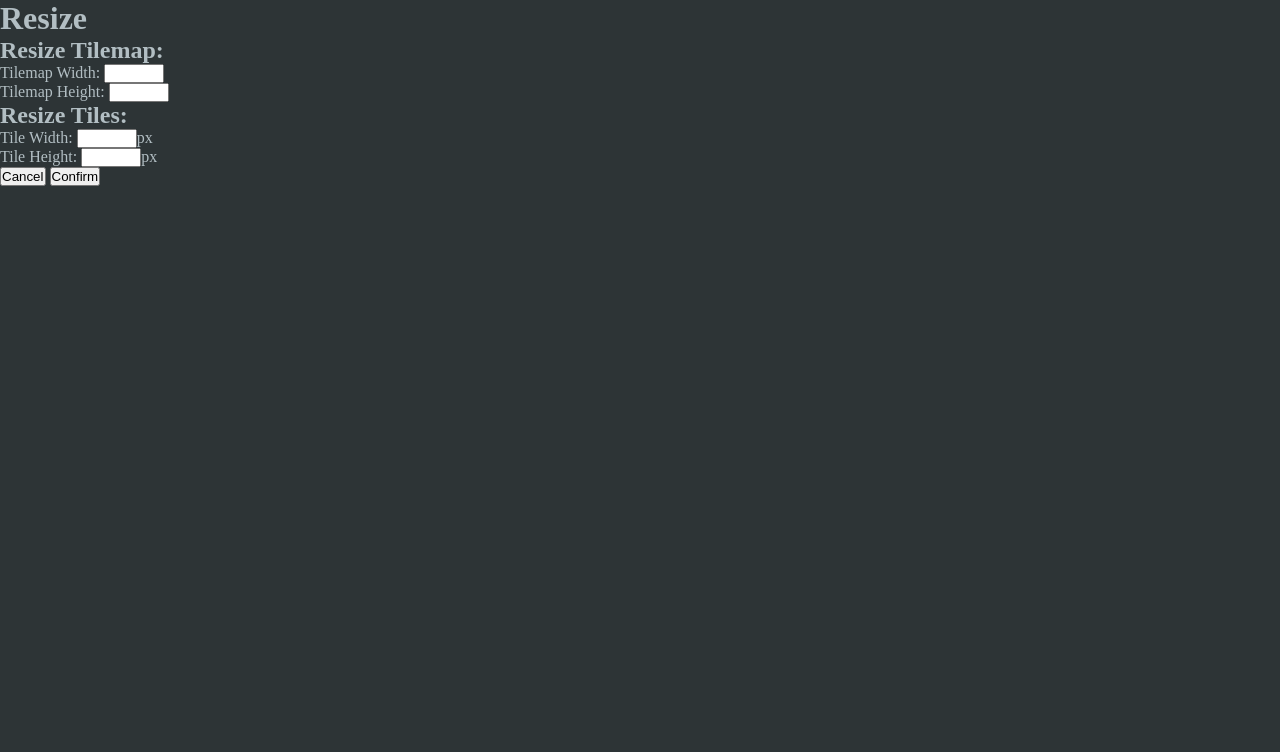
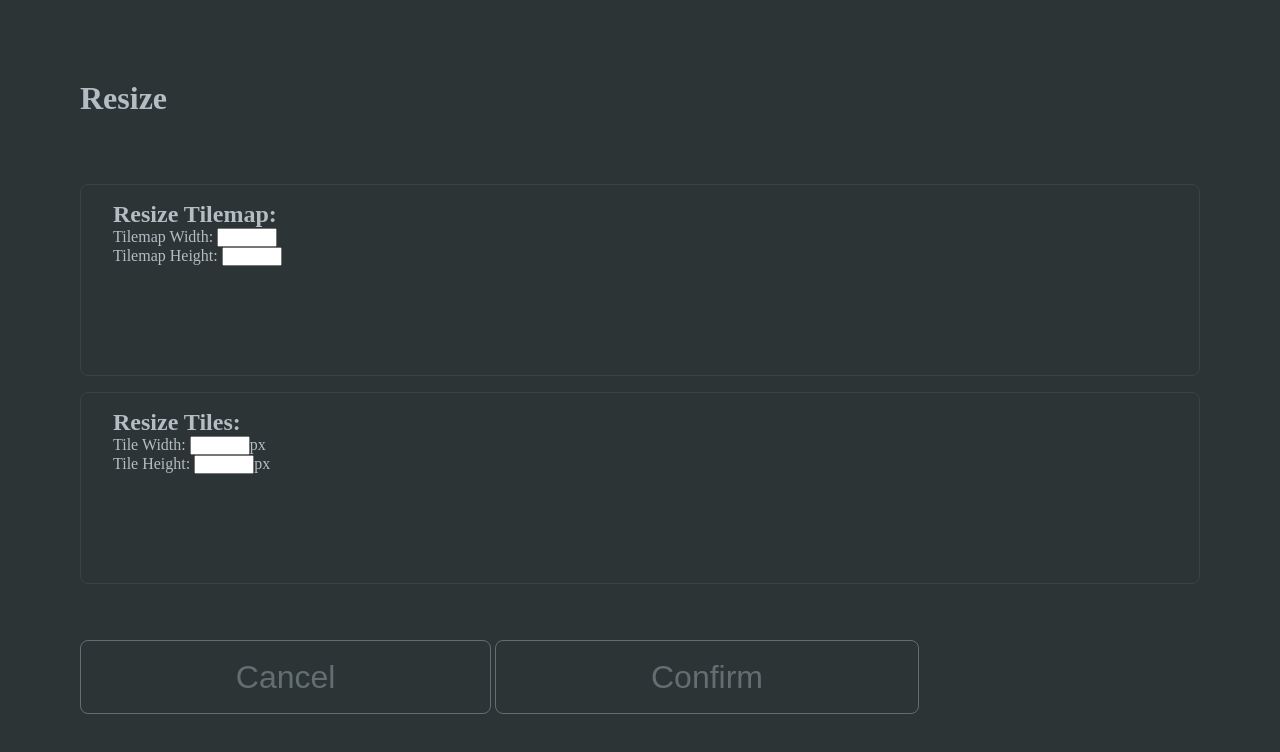
Before and after one commit to jpinedev/tilemap-maker, an Electron app: page src/resize.html in a window 1280 px wide. Drawn offline with Linux system fonts and the light colour scheme; no server answers.

Commit message:
styled resize window

```diff
--- a/assets/css/main.css
+++ b/assets/css/main.css
@@ -141,3 +141,21 @@ header {
     grid-area: inspector;
     background-color: #636e72;
 }
+
+
+/* EXTRAS */
+button {
+    color: #636e72;
+    border: 1px solid #636e72;
+    background-color: #2d3436;
+    border-radius: 1vh;
+}
+button:hover {
+    color: #b2bec3;
+    border: 1px solid #b2bec3;
+}
+button:active {
+    color: #b2bec3;
+    border: 1px solid #b2bec3;
+    background-color: #636e72;
+}
--- /dev/null
+++ b/assets/css/resize.css
@@ -0,0 +1,48 @@
+.container-resize {
+    padding: 10vh;
+    width: 1fr;
+    height: 80vh;
+    display: grid;
+    grid-template-areas:
+        "header"
+        "resizeTilemap"
+        "resizeTile"
+        "gap"
+        "buttons";
+    grid-template-rows: 13vh 26vh 26vh 5vh 10vh;
+    grid-template-columns: 1fr;
+    -webkit-app-region: drag;
+}
+
+input, button {
+    -webkit-app-region: none;
+}
+
+.header {
+    grid-area: header;
+}
+
+.resizeTilemap {
+    grid-area: resizeTilemap;
+    margin-bottom: 2vh;
+    padding: 2vh 4vh;
+    border: 1px solid rgba(99, 110, 114, .25);
+    border-radius: 1vh;
+}
+
+.resizeTile {
+    grid-area: resizeTile;
+    margin-bottom: 2vh;
+    padding: 2vh 4vh;
+    border: 1px solid rgba(99, 110, 114, .25);
+    border-radius: 1vh;
+}
+
+.buttons {
+    grid-area: buttons;
+}
+.buttons > button {
+    padding: 3vh 19.35vh;
+    font-size: 4vh;
+    line-height: 3vh;
+}
--- a/src/resize.html
+++ b/src/resize.html
@@ -4,28 +4,31 @@
         <meta charset="UTF-8">
         <title>Resize</title>
         <link rel="stylesheet" href="../assets/css/main.css">
+        <link rel="stylesheet" href="../assets/css/resize.css">
     </head>
     <body>
+        <div class="container-resize">
             <div class="header">
                 <h1>Resize</h1>
             </div>
-        <div class="row">
+            <div class="resizeTilemap">
                 <h2>Resize Tilemap:</h2>
                 <label for="tilemapwidth">Tilemap Width: </label><input type="number" name="tilemapwidth" min="1" max="512" step="1" value="64">
                 <br>
                 <label for="tilemapheight">Tilemap Height: </label><input type="number" name="tilemapheight" min="1" max="512" step="1" value="64">
             </div>
-        <div class="row">
+            <div class="resizeTile">
                 <h2>Resize Tiles:</h2>
-            <label for="tilewidth">Tile Width: </label><input type="number" name="tilewidth" min="1" max="256" step="1" value="16">px
+                <label for="tilewidth">Tile Width: </label><span><input type="number" name="tilewidth" min="1" max="256" step="1" value="16">px</span>
                 <br>
-            <label for="tileheight">Tile Height: </label><input type="number" name="tileheight" min="1" max="256" step="1" value="16">px
+                <label for="tileheight">Tile Height: </label><span><input type="number" name="tileheight" min="1" max="256" step="1" value="16">px</span>
                 <br>
                 <!-- <input type="checkbox" name="squaretiles"> Square Tiles -->
             </div>
-        <div class="row">
+            <div class="buttons">
                 <button id="cancel">Cancel</button>
                 <button id="confirm">Confirm</button>
+            </div>
         </div>
         <script src="resize.js"></script>
     </body>
```
Lines whose indentation alone changed are shown as unchanged.
